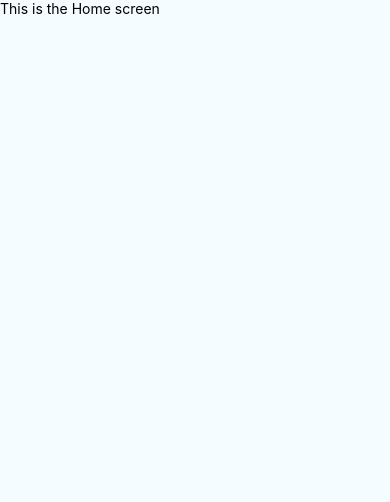
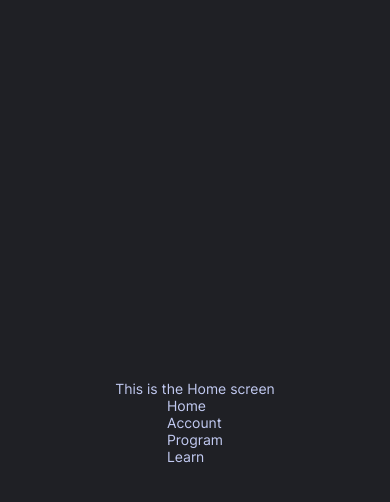
Before and after one commit to st20179232/HypertrophyCoachingApp, a React Native app: screen / in a window 390 px wide. Shown: the top 502 px of the page. Built offline with nearby package versions, Linux system fonts and the light colour scheme.

Commit message:
setup stylsheet and planned navbar page, changed app.js for custom font use

```diff
--- a/App.js
+++ b/App.js
@@ -1,7 +1,28 @@
+import React, { useState, useEffect } from 'react';
+import * as SplashScreen from 'expo-splash-screen';
 import Home from './screens/Home';
+import * as Font from 'expo-font';
+
+const fetchFonts = () => {
+  return Font.loadAsync({
+    'Inter': require('./fonts/Inter.ttf'),
+  });
+};
 
 export default function App() {
-  return (
-    <Home />
-  );
+  const [fontLoaded, setFontLoaded] = useState(false);
+
+  useEffect(() => {
+    SplashScreen.preventAutoHideAsync();
+    fetchFonts().then(() => {
+      SplashScreen.hideAsync();
+      setFontLoaded(true);
+    });
+  }, []);
+
+  if (!fontLoaded) {
+    return null;
+  }
+
+  return <Home />;
 }
--- a/package.json
+++ b/package.json
@@ -10,9 +10,11 @@
   },
   "dependencies": {
     "expo": "^50.0.3",
+    "expo-app-loading": "^2.1.1",
     "expo-status-bar": "~1.11.1",
     "react": "18.2.0",
-    "react-native": "^0.73.2"
+    "react-native": "^0.73.2",
+    "expo-splash-screen": "~0.26.4"
   },
   "devDependencies": {
     "@babel/core": "^7.20.0"
--- a/screens/Home.js
+++ b/screens/Home.js
@@ -1,11 +1,13 @@
-import React from 'react';
-import { View, Text } from 'react-native';
-import styles from './styles';
+import React from "react";
+import { View, Text } from "react-native";
+import styles from "./styles";
+import NavBar from "./navbar";
 
-export default function Home() {
+export default function App() {
   return (
     <View style={styles.container}>
-      <Text>This is the Home screen</Text>
+      <Text style={styles.defaultFont}>This is the Home screen</Text>
+      <NavBar />
     </View>
   );
 }
--- /dev/null
+++ b/screens/navbar.js
@@ -0,0 +1,14 @@
+import React from 'react';
+import { View, Text } from 'react-native';
+import styles from './styles';
+
+export default function NavBar() {
+  return (
+    <View style={styles.navBar}>
+      <Text style={styles.defaultFont}>Home</Text>
+      <Text style={styles.defaultFont}>Account</Text>
+      <Text style={styles.defaultFont}>Program</Text>
+      <Text style={styles.defaultFont}>Learn</Text>
+    </View>
+  );
+}
--- a/screens/styles.js
+++ b/screens/styles.js
@@ -3,6 +3,12 @@ import { StyleSheet } from 'react-native';
 export default StyleSheet.create({
   container: {
     flex: 1,
-    backgroundColor: '#F5FCFF',
+    backgroundColor: '#1F2025',
+    justifyContent: 'center',
+    alignItems: 'center',
+  },
+  defaultFont: {
+    fontFamily: 'Inter',
+    color: '#C2CAF2',
   },
 });
```
Also changed, not shown: fonts/Inter.ttf (added), 1 other file (tests, documents, lock files or other folders).
